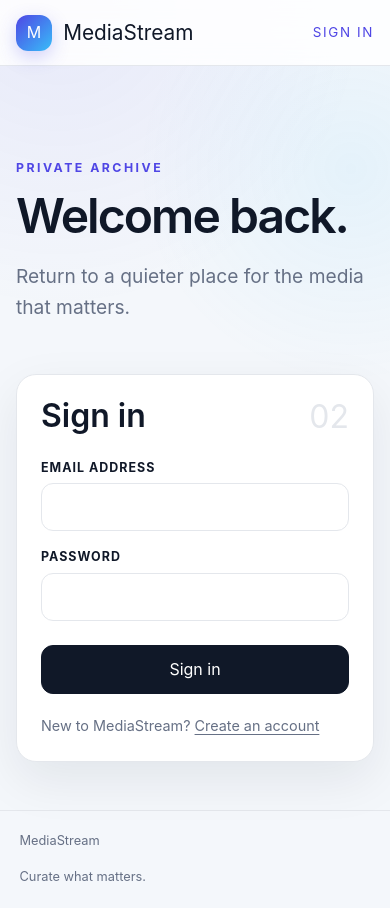
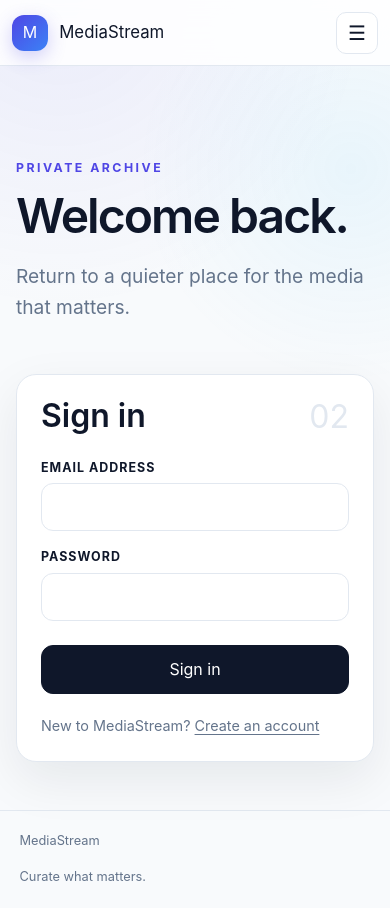
Before and after one commit to mehtabhussainshaikh/MediaStream, a React (Vite) app in the folder frontend/: page /login in a window 390 px wide. Built offline with nearby package versions, Linux system fonts and the light colour scheme; no server answers.

Commit message:
feat: polish SaaS interface and responsive navigation

```diff
--- a/frontend/src/components/layout/AppShell.jsx
+++ b/frontend/src/components/layout/AppShell.jsx
@@ -7,15 +7,16 @@ import { sessionCleared } from '../../features/auth/authSlice';
 import { RealtimeNotifications } from '../../features/notifications/RealtimeNotifications';
 
 export function AppShell() {
-  const user = useSelector((state) => state.auth.user); const dispatch = useDispatch(); const navigate = useNavigate(); const [logout, { isLoading }] = useLogoutMutation();
+  const user = useSelector((state) => state.auth.user); const dispatch = useDispatch(); const navigate = useNavigate(); const location = useLocation(); const [logout, { isLoading }] = useLogoutMutation(); const [menuOpen, setMenuOpen] = useState(false);
+  useEffect(() => setMenuOpen(false), [location.pathname]);
   const signOut = async () => { try { await logout().unwrap(); } catch { /* local cleanup is required regardless */ } finally { dispatch(sessionCleared()); dispatch(api.util.resetApiState()); navigate('/login', { replace: true }); } };
-  return <div className="app-shell"><header className="site-header"><NavLink className="brand" to={user ? '/media' : '/'} aria-label="MediaStream home"><span className="brand__mark" aria-hidden="true">M</span><span>MediaStream</span></NavLink>{user && <HeaderSearch />}<nav aria-label="Primary navigation">{user ? <><NavLink to="/media">Library</NavLink><NavLink to="/media/mine">My media</NavLink><NavLink className="upload-link" to="/media/upload">Upload</NavLink><button className="nav-button" type="button" onClick={signOut} disabled={isLoading}>Sign out</button></> : <><NavLink to="/login">Sign in</NavLink><NavLink to="/register">Register</NavLink></>}</nav></header>{user && <RealtimeNotifications />}<main id="main-content"><Outlet /></main><footer className="site-footer"><span>MediaStream</span><span>Curate what matters.</span></footer></div>;
+  return <div className="app-shell"><header className={`site-header${menuOpen ? ' site-header--open' : ''}`}><NavLink className="brand" to={user ? '/media' : '/'} aria-label="MediaStream home"><span className="brand__mark" aria-hidden="true">M</span><span>MediaStream</span></NavLink>{user && <HeaderSearch />}<button className="menu-toggle" type="button" aria-expanded={menuOpen} aria-controls="primary-navigation" aria-label={`${menuOpen ? 'Close' : 'Open'} navigation menu`} onClick={() => setMenuOpen((open) => !open)}><span aria-hidden="true">{menuOpen ? '×' : '☰'}</span></button><nav id="primary-navigation" aria-label="Primary navigation">{user ? <><NavLink to="/media">Library</NavLink><NavLink to="/media/mine">My media</NavLink><NavLink className="upload-link" to="/media/upload">Upload</NavLink><button className="nav-button" type="button" onClick={signOut} disabled={isLoading}>Sign out</button></> : <><NavLink to="/login">Sign in</NavLink><NavLink to="/register">Register</NavLink></>}</nav></header>{user && <RealtimeNotifications />}<main id="main-content"><Outlet /></main><footer className="site-footer"><span>MediaStream</span><span>Curate what matters.</span></footer></div>;
 }
 
 function HeaderSearch() {
   const location = useLocation(); const navigate = useNavigate(); const [params] = useSearchParams(); const [query, setQuery] = useState(params.get('q') || '');
   const libraryRoute = location.pathname === '/media' || location.pathname === '/media/mine';
   useEffect(() => setQuery(libraryRoute ? params.get('q') || '' : ''), [libraryRoute, params]);
-  const submit = (event) => { event.preventDefault(); const next = new URLSearchParams(libraryRoute ? params : undefined); const value = query.trim(); if (value) { next.set('q', value); next.set('sort', 'relevance'); } else { next.delete('q'); next.delete('sort'); } next.delete('page'); navigate(`/media${next.size ? `?${next}` : ''}`); };
+  const submit = (event) => { event.preventDefault(); const next = new URLSearchParams(libraryRoute ? params : undefined); const value = query.trim(); if (value) { next.set('q', value); next.set('sort', 'relevance'); } else { next.delete('q'); next.delete('sort'); } next.delete('page'); const target = libraryRoute ? location.pathname : '/media'; navigate(`${target}${next.size ? `?${next}` : ''}`); };
   return <form className="header-search" role="search" onSubmit={submit}><span aria-hidden="true">⌕</span><label className="sr-only" htmlFor="header-search">Search media</label><input id="header-search" type="search" value={query} onChange={(event) => setQuery(event.target.value)} placeholder="Search media…" /><button type="submit">Search</button></form>;
 }
--- a/frontend/src/styles/_tokens.scss
+++ b/frontend/src/styles/_tokens.scss
@@ -1,9 +1,9 @@
-$paper: #f4f7fb;
+$paper: #f8fafc;
 $surface: #ffffff;
-$ink: #101828;
-$muted: #667085;
+$ink: #0f172a;
+$muted: #64748b;
 $burgundy: #4f46e5;
-$gold: #38bdf8;
-$line: #e4e7ec;
+$gold: #3b82f6;
+$line: #e2e8f0;
 $serif: Inter, ui-sans-serif, system-ui, -apple-system, BlinkMacSystemFont, 'Segoe UI', sans-serif;
 $sans: Inter, ui-sans-serif, system-ui, -apple-system, BlinkMacSystemFont, 'Segoe UI', sans-serif;
--- a/frontend/src/styles/main.scss
+++ b/frontend/src/styles/main.scss
@@ -7,9 +7,9 @@ body::before { content: ''; position: fixed; inset: 0; pointer-events: none; bac
 a { color: inherit; text-underline-offset: .22em; }
 button, input, textarea, select { font: inherit; }
 button, a { -webkit-tap-highlight-color: transparent; }
-:focus-visible { outline: 3px solid tokens.$gold; outline-offset: 3px; }
+:focus-visible { outline: 3px solid rgba(79,70,229,.35); outline-offset: 3px; }
 h1, h2, h3 { font-family: tokens.$serif; line-height: 1.08; font-weight: 600; }
-h1 { font-size: clamp(2.5rem, 7vw, 5.25rem); margin: .2em 0; letter-spacing: -.04em; }
+h1 { font-size: clamp(2.75rem, 5vw, 3.5rem); margin: .2em 0; letter-spacing: -.04em; }
 p { max-width: 68ch; }
 .skip-link { position: fixed; left: 1rem; top: -5rem; z-index: 100; background: tokens.$ink; color: white; padding: .7rem 1rem; }
 .skip-link:focus { top: 1rem; }
@@ -22,11 +22,13 @@ p { max-width: 68ch; }
 .header-search > span { color: tokens.$muted; font-size: 1.3rem; }
 .header-search input { min-width: 0; flex: 1; border: 0; outline: 0; background: transparent; color: tokens.$ink; }
 .header-search button { min-height: 34px; border: 0; border-radius: 10px; background: tokens.$ink; color: white; padding: .35rem .75rem; cursor: pointer; }
+.menu-toggle { display: none; width: 42px; height: 42px; border: 1px solid tokens.$line; border-radius: 10px; background: #fff; color: tokens.$ink; cursor: pointer; font-size: 1.25rem; }
 .site-header nav { display: flex; gap: 1.25rem; align-items: center; }
-.site-header nav a { font-size: .84rem; text-transform: uppercase; letter-spacing: .12em; text-decoration: none; }
-.nav-button { border: 0; padding: 0; background: none; color: inherit; font-size: .84rem; text-transform: uppercase; letter-spacing: .12em; cursor: pointer; }
-.site-header nav a.active { color: tokens.$burgundy; }
-.site-header nav .upload-link { border-radius: 10px; background: tokens.$ink; color: white; padding: .55rem .8rem; }
+.site-header nav a, .nav-button { border: 0; border-radius: 8px; padding: .5rem .65rem; background: transparent; color: #475569; font-size: .84rem; font-weight: 600; text-decoration: none; cursor: pointer; transition: color .18s, background .18s; }
+.site-header nav a:hover, .nav-button:hover { background: #f1f5f9; color: tokens.$ink; }
+.site-header nav a.active { color: tokens.$burgundy; background: #eef2ff; }
+.site-header nav .upload-link { border-radius: 10px; background: tokens.$burgundy; color: white; padding: .55rem .85rem; }
+.site-header nav .upload-link:hover, .site-header nav .upload-link.active { background: #4338ca; color: white; }
 main { min-height: calc(100vh - 150px); }
 .page { width: min(1180px, calc(100% - 2rem)); margin: 0 auto; padding: clamp(2rem, 6vw, 5rem) 0; }
 .page--center { min-height: calc(100vh - 150px); display: grid; align-content: center; justify-items: start; }
@@ -34,12 +36,14 @@ main { min-height: calc(100vh - 150px); }
 .eyebrow { color: tokens.$burgundy; font-size: .77rem; font-weight: 700; letter-spacing: .2em; text-transform: uppercase; }
 .site-footer { display: flex; justify-content: space-between; gap: 1rem; border-top: 1px solid tokens.$line; padding: 1.25rem clamp(1rem, 5vw, 5rem); font-size: .8rem; color: tokens.$muted; }
 .button { display: inline-flex; justify-content: center; align-items: center; gap: .5rem; min-height: 44px; padding: .65rem 1rem; border: 1px solid tokens.$ink; border-radius: 12px; background: tokens.$ink; color: #fff; text-decoration: none; cursor: pointer; transition: transform .15s, background .15s, box-shadow .15s; }
-.button:hover { background: tokens.$burgundy; transform: translateY(-1px); }
+.button:hover { border-color: #4338ca; background: #4338ca; transform: translateY(-1px); }
 .button:disabled { opacity: .55; cursor: not-allowed; transform: none; }
-.button--secondary { color: tokens.$ink; background: transparent; }
+.button--secondary { border-color: tokens.$line; color: tokens.$ink; background: #fff; }
+.button--secondary:hover { border-color: #cbd5e1; color: tokens.$ink; background: #f8fafc; }
 .button--text { min-height: auto; padding: 0; border: 0; background: none; color: inherit; text-decoration: underline; }
 .button--wide { width: 100%; margin-top: .5rem; }
-.button--danger { border-color: tokens.$burgundy; background: tokens.$burgundy; }
+.button--danger { border-color: #ef4444; background: #ef4444; }
+.button--danger:hover { border-color: #dc2626; background: #dc2626; }
 .auth-loading { min-height: 100vh; display: flex; justify-content: center; align-items: center; gap: 1rem; color: tokens.$muted; }
 .auth-page { width: min(1120px, calc(100% - 2rem)); min-height: calc(100vh - 150px); margin: 0 auto; display: grid; grid-template-columns: 1.1fr .9fr; gap: clamp(2rem, 7vw, 7rem); align-items: center; padding: 3rem 0; }
 .auth-copy p:not(.eyebrow) { color: tokens.$muted; font-family: tokens.$serif; font-size: 1.2rem; }
@@ -54,18 +58,19 @@ main { min-height: calc(100vh - 150px); }
 .field [aria-invalid='true'] { border-color: tokens.$burgundy; }
 .field__hint { color: tokens.$muted; font-size: .78rem; }
 .field__error { color: tokens.$burgundy; font-size: .8rem; }
-.status-message { padding: .7rem .85rem; background: #edf1e6; border-left: 3px solid #657443; }
+.status-message { padding: .75rem 1rem; border: 1px solid #a7f3d0; border-radius: 10px; background: #ecfdf5; color: #047857; }
 .page-header { display: flex; justify-content: space-between; gap: 2rem; align-items: end; border-bottom: 1px solid tokens.$line; padding-bottom: 1.5rem; margin-bottom: 2rem; }
 .page-header h1 { font-size: clamp(2.7rem, 6vw, 4.7rem); margin-bottom: 0; }
 .page-header > p { color: tokens.$muted; font-family: tokens.$serif; font-size: 1.1rem; }
 .upload-layout { display: grid; grid-template-columns: minmax(0, 1.15fr) minmax(300px, .85fr); gap: clamp(1.5rem, 4vw, 4rem); align-items: start; }
-.dropzone { min-height: 230px; border: 1px dashed tokens.$muted; display: grid; place-items: center; align-content: center; gap: .35rem; text-align: center; background: rgba(255,255,255,.35); }
+.dropzone { min-height: 230px; border: 1px dashed #94a3b8; border-radius: 16px; display: grid; place-items: center; align-content: center; gap: .35rem; text-align: center; background: rgba(255,255,255,.72); transition: border-color .18s, background .18s; }
+.dropzone:hover { border-color: tokens.$burgundy; background: #eef2ff; }
 .dropzone label { cursor: pointer; font-family: tokens.$serif; font-size: 1.35rem; text-decoration: underline; text-underline-offset: .25em; }
 .dropzone small, .dropzone > span { color: tokens.$muted; }
 .dropzone__icon { font-size: 2rem; color: tokens.$burgundy; }
 .dropzone--error { border-color: tokens.$burgundy; }
 .file-summary { display: flex; justify-content: space-between; gap: 1rem; padding: .7rem 0; font-size: .82rem; color: tokens.$muted; }
-.local-preview { min-height: 260px; display: grid; place-items: center; border: 1px solid tokens.$line; background: #e9e2d6; overflow: hidden; }
+.local-preview { min-height: 260px; display: grid; place-items: center; overflow: hidden; border: 1px solid tokens.$line; border-radius: 16px; background: #e2e8f0; }
 .media-renderer { width: 100%; height: 100%; max-height: 520px; object-fit: contain; background: #15191f; }
 .audio-renderer { width: 100%; min-height: 220px; display: grid; place-items: center; gap: 1rem; background: tokens.$ink; color: tokens.$gold; font-size: 4rem; padding: 2rem; }
 .audio-renderer audio { width: min(500px, 100%); }
@@ -76,11 +81,11 @@ main { min-height: calc(100vh - 150px); }
 .media-fallback > span { font-size: 3rem; color: tokens.$burgundy; }
 .upload-form { box-shadow: none; }
 .upload-form label span { color: tokens.$muted; font-weight: 400; text-transform: none; letter-spacing: 0; }
-.tag-input { display: flex; flex-wrap: wrap; align-items: center; gap: .4rem; min-height: 48px; border: 1px solid tokens.$line; background: #fff; padding: .4rem; }
+.tag-input { display: flex; flex-wrap: wrap; align-items: center; gap: .4rem; min-height: 48px; border: 1px solid tokens.$line; border-radius: 12px; background: #fff; padding: .4rem; }
 .tag-input[aria-invalid='true'] { border-color: tokens.$burgundy; }
 .tag-input input { flex: 1 1 150px; min-height: 32px; border: 0; padding: .25rem; }
 .tag-input input:focus { outline: 0; }
-.tag-input__item { display: inline-flex; align-items: center; gap: .25rem; background: #e9e2d6; padding: .25rem .4rem; color: tokens.$ink !important; font-size: .78rem; text-transform: none; letter-spacing: 0; }
+.tag-input__item { display: inline-flex; align-items: center; gap: .25rem; border-radius: 8px; background: #eef2ff; padding: .25rem .45rem; color: #4338ca !important; font-size: .78rem; text-transform: none; letter-spacing: 0; }
 .tag-input__item button { border: 0; background: transparent; color: tokens.$burgundy; cursor: pointer; padding: 0 .1rem; font-size: 1rem; line-height: 1; }
 .search-panel { margin-bottom: 2rem; }
 .search-field label { display: block; margin-bottom: .4rem; color: tokens.$muted; font-size: .75rem; font-weight: 700; letter-spacing: .12em; text-transform: uppercase; }
@@ -93,7 +98,7 @@ main { min-height: calc(100vh - 150px); }
 .media-grid { display: grid; grid-template-columns: repeat(auto-fill, minmax(230px, 1fr)); gap: clamp(1rem, 3vw, 2rem); }
 .media-card { min-width: 0; overflow: hidden; border: 1px solid tokens.$line; border-radius: 18px; background: tokens.$surface; box-shadow: 0 8px 28px rgba(16,24,40,.06); transition: transform .2s, box-shadow .2s; }
 .media-card:hover { transform: translateY(-4px); box-shadow: 0 18px 40px rgba(16,24,40,.12); }
-.media-card__preview { display: block; aspect-ratio: 4 / 3; overflow: hidden; background: #e8dfd0; }
+.media-card__preview { display: block; aspect-ratio: 4 / 3; overflow: hidden; background: #e2e8f0; }
 .media-card__preview .media-renderer, .media-card__preview .document-preview, .media-card__preview .media-fallback { height: 100%; min-height: 100%; object-fit: cover; }
 .media-card__preview .audio-renderer { height: 100%; min-height: 100%; font-size: 2rem; }
 .media-card__preview audio { display: none; }
@@ -103,23 +108,24 @@ main { min-height: calc(100vh - 150px); }
 .media-card h2 a { text-decoration: none; }
 .media-card time { color: tokens.$muted; font-size: .75rem; }
 .tag-list { list-style: none; display: flex; flex-wrap: wrap; gap: .35rem; margin: .7rem 0; padding: 0; }
-.tag-list li { border: 1px solid tokens.$line; padding: .1rem .4rem; color: tokens.$muted; font-size: .7rem; }
+.tag-list li { border: 1px solid #c7d2fe; border-radius: 999px; padding: .12rem .5rem; background: #eef2ff; color: #4338ca; font-size: .7rem; }
 .pagination { display: flex; justify-content: center; align-items: center; gap: 1rem; margin: 2.5rem 0 0; }
 .back-link { display: inline-block; margin-bottom: 1.5rem; color: tokens.$muted; }
 .detail-header { display: flex; justify-content: space-between; gap: 2rem; align-items: end; border-bottom: 1px solid tokens.$line; margin-bottom: 2rem; padding-bottom: 1.5rem; }
 .detail-header h1 { margin-bottom: 0; font-size: clamp(2.5rem, 6vw, 4.5rem); }
 .owner-actions, .form-actions, .dialog__actions { display: flex; gap: .7rem; flex-wrap: wrap; }
 .detail-layout { display: grid; grid-template-columns: minmax(0, 1.4fr) minmax(280px, .6fr); gap: clamp(1.5rem, 4vw, 4rem); align-items: start; }
-.detail-preview { min-height: 420px; display: grid; place-items: center; overflow: hidden; background: #15191f; }
+.detail-preview { min-height: 520px; display: grid; place-items: center; overflow: hidden; border-radius: 16px; background: tokens.$ink; padding: clamp(.75rem, 2vw, 1.5rem); box-shadow: 0 20px 50px rgba(15,23,42,.15); }
 .detail-preview > * { width: 100%; }
-.metadata-panel { border-left: 1px solid tokens.$line; padding-left: 1.5rem; }
-.metadata-panel .description { font-family: tokens.$serif; font-size: 1.15rem; }
+.detail-preview .pdf-renderer { overflow: hidden; border-radius: 6px; background: #fff; }
+.metadata-panel { overflow: hidden; border: 1px solid tokens.$line; border-radius: 16px; background: #fff; padding: 1.5rem; box-shadow: 0 4px 20px rgba(15,23,42,.05); }
+.metadata-panel .description { color: tokens.$muted; font-size: .95rem; }
 .metadata-panel dl { margin-top: 1.5rem; }
-.metadata-panel dl div { padding: .7rem 0; border-top: 1px solid tokens.$line; }
+.metadata-panel dl div { padding: .9rem 0; border-top: 1px solid tokens.$line; }
 .metadata-panel dt { color: tokens.$muted; font-size: .67rem; letter-spacing: .1em; text-transform: uppercase; }
-.metadata-panel dd { margin: .2rem 0 0; overflow-wrap: anywhere; }
+.metadata-panel dd { margin: .25rem 0 0; color: tokens.$ink; font-size: .92rem; overflow-wrap: anywhere; }
 .dialog-backdrop { position: fixed; inset: 0; z-index: 50; display: grid; place-items: center; padding: 1rem; background: rgba(15, 22, 33, .68); }
-.dialog { width: min(520px, 100%); padding: clamp(1.5rem, 5vw, 3rem); border: 1px solid tokens.$line; background: tokens.$surface; box-shadow: 12px 12px 0 rgba(0,0,0,.22); }
+.dialog { width: min(520px, 100%); padding: clamp(1.5rem, 5vw, 3rem); border: 1px solid tokens.$line; border-radius: 16px; background: tokens.$surface; box-shadow: 0 24px 70px rgba(15,23,42,.22); }
 .dialog h2 { font-size: 2rem; }
 .dialog__actions { justify-content: flex-end; margin-top: 1.5rem; }
 .realtime-toast { position: fixed; right: clamp(1rem, 4vw, 3rem); top: 96px; z-index: 40; width: min(390px, calc(100vw - 2rem)); display: grid; grid-template-columns: auto 1fr auto; gap: .8rem; align-items: start; border: 1px solid tokens.$line; border-left: 4px solid tokens.$gold; background: tokens.$surface; padding: 1rem; box-shadow: 10px 10px 0 rgba(tokens.$ink, .14); }
@@ -131,14 +137,14 @@ main { min-height: calc(100vh - 150px); }
 .empty-state h1 { font-size: clamp(2rem, 5vw, 3.5rem); }
 .empty-state__ornament { color: tokens.$gold; font-size: 2rem; }
 .alert { display: flex; justify-content: space-between; align-items: center; gap: 1rem; padding: .85rem 1rem; border-left: 3px solid; margin: 1rem 0; }
-.alert--error { color: #671c24; background: #f6e7e5; border-color: #8b2635; }
+.alert--error { border-radius: 10px; color: #b91c1c; background: #fef2f2; border-color: #ef4444; }
 .skeleton-grid { display: grid; grid-template-columns: repeat(auto-fit, minmax(220px, 1fr)); gap: 1.25rem; }
 .skeleton-card { min-height: 280px; border: 1px solid tokens.$line; background: linear-gradient(100deg, #e9e2d6 20%, #f9f5ed 40%, #e9e2d6 60%); background-size: 200% 100%; animation: shimmer 1.4s infinite; }
 @keyframes shimmer { to { background-position-x: -200%; } }
-@media (max-width: 980px) { .site-header { flex-wrap: wrap; } .header-search { order: 3; width: 100%; } }
-@media (max-width: 760px) { .auth-page, .upload-layout { grid-template-columns: 1fr; } .auth-copy { padding-top: 2rem; } .auth-copy h1 { font-size: 3rem; } .site-header nav a:not(.active), .site-header nav .nav-button { display: none; } .page-header { display: block; } }
+@media (max-width: 980px) { .site-header { flex-wrap: wrap; } .header-search { order: 4; width: 100%; } }
+@media (max-width: 760px) { .auth-page, .upload-layout { grid-template-columns: 1fr; } .auth-copy { padding-top: 2rem; } .auth-copy h1 { font-size: 3rem; } .menu-toggle { display: grid; place-items: center; } .site-header nav { display: none; flex: 1 0 100%; order: 5; gap: .25rem; padding-top: .65rem; border-top: 1px solid tokens.$line; } .site-header--open nav { display: grid; } .site-header nav a, .site-header nav .nav-button { width: 100%; min-height: 44px; text-align: left; } .site-header nav .upload-link { text-align: center; } .page-header { display: block; } }
 @media (max-width: 850px) { .filter-grid { grid-template-columns: repeat(2, minmax(120px, 1fr)); } }
-@media (max-width: 760px) { .detail-layout { grid-template-columns: 1fr; } .metadata-panel { border-left: 0; border-top: 1px solid tokens.$line; padding: 1.5rem 0 0; } .detail-header { display: block; } .owner-actions { margin-top: 1rem; } }
+@media (max-width: 760px) { .detail-layout { grid-template-columns: 1fr; } .detail-preview { min-height: 360px; padding: .65rem; } .metadata-panel { padding: 1.25rem; } .detail-header { display: block; } .detail-header h1 { overflow-wrap: anywhere; font-size: clamp(2.1rem, 11vw, 3.2rem); } .owner-actions { margin-top: 1rem; } }
 @media (max-width: 420px) { .filter-grid { grid-template-columns: 1fr; } .media-grid { grid-template-columns: 1fr; } }
-@media (max-width: 560px) { .site-header { min-height: 66px; } .site-footer { flex-direction: column; } }
+@media (max-width: 560px) { .site-header { min-height: 66px; padding-inline: .75rem; } .brand { font-size: 1.05rem; } .header-search button { padding-inline: .6rem; } .page { width: min(100% - 1.25rem, 1180px); padding-block: 2rem; } .filter-grid, .media-grid { grid-template-columns: 1fr; } .site-footer { flex-direction: column; } }
 @media (prefers-reduced-motion: reduce) { *, *::before, *::after { scroll-behavior: auto !important; animation-duration: .01ms !important; transition-duration: .01ms !important; } }
```
